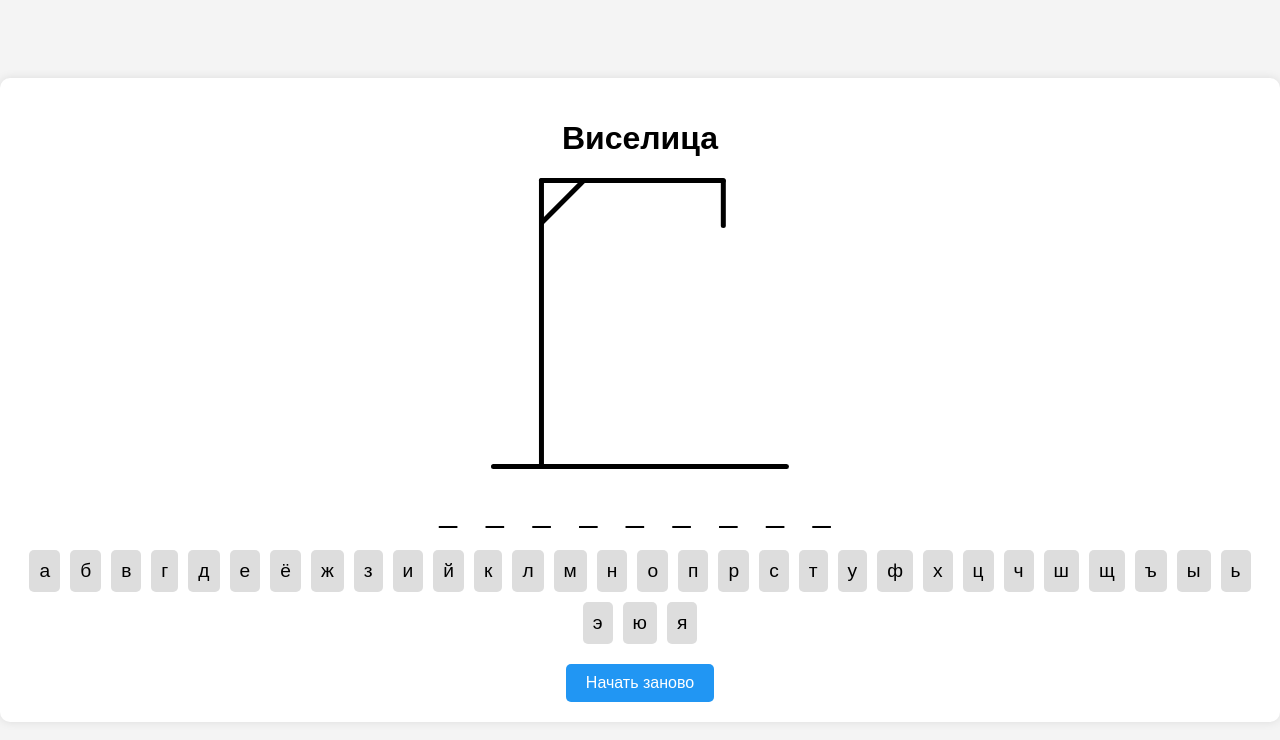
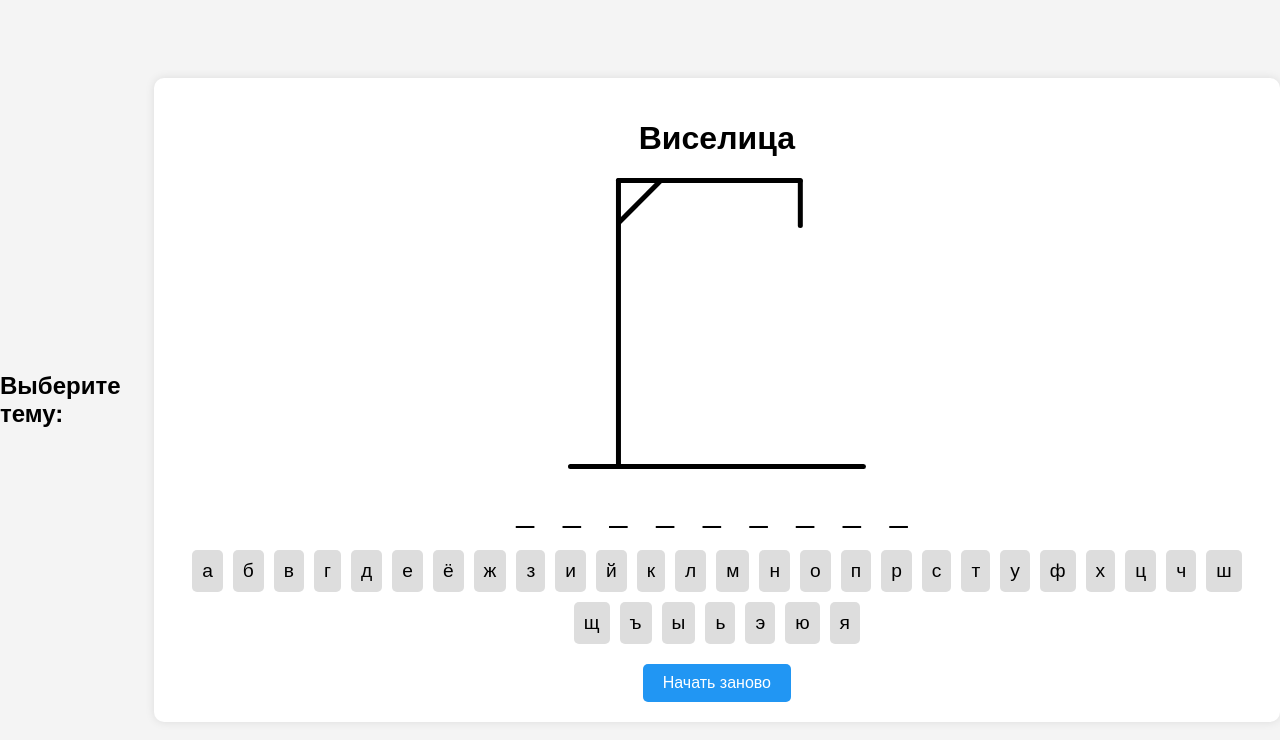
Before and after one commit to Mitover/hangmantest, a plain HTML site: page index.html in a window 1280 px wide. Drawn offline with Linux system fonts and the light colour scheme.

Commit message:
Update index.html
edit

```diff
--- a/index.html
+++ b/index.html
@@ -3,22 +3,29 @@
 <head>
     <meta charset="UTF-8">
     <meta name="viewport" content="width=device-width, initial-scale=1.0">
-    <script src="https://telegram.org/js/telegram-web-app.js"></script>
+    <!-- <script src="https://telegram.org/js/telegram-web-app.js"></script> -->
     <script src="https://cdn.jsdelivr.net/npm/@jaames/iro@5"></script>
     <title>Игра Виселица</title>
     <link rel="stylesheet" href="styles.css" >
 </head>
 <body>
+    <div class="themes">
+        <h2> Выберите тему: </h2>
+    </div>
+
     <div class="container">
         <h1>Виселица</h1>
         <div id="hangman-image">
             <img src="images/hangman-0.svg" alt="Виселица">
         </div>
-        <div id="word-display"></div>
+        <p id="word-display" style="white-space: pre-wrap;"></p>
+        <p id="prompt"> </p>
         <div id="keyboard"></div>
         <div id="message"></div>
-        <button id="restart-button" onclick="restartGame()">Начать заново</button>
+
+        <button id="restart-button" text-align="center" onclick="restartGame()">Начать заново</button>
     </div>
+
     <script src="script.js"></script>
 </body>
 </html>
```
